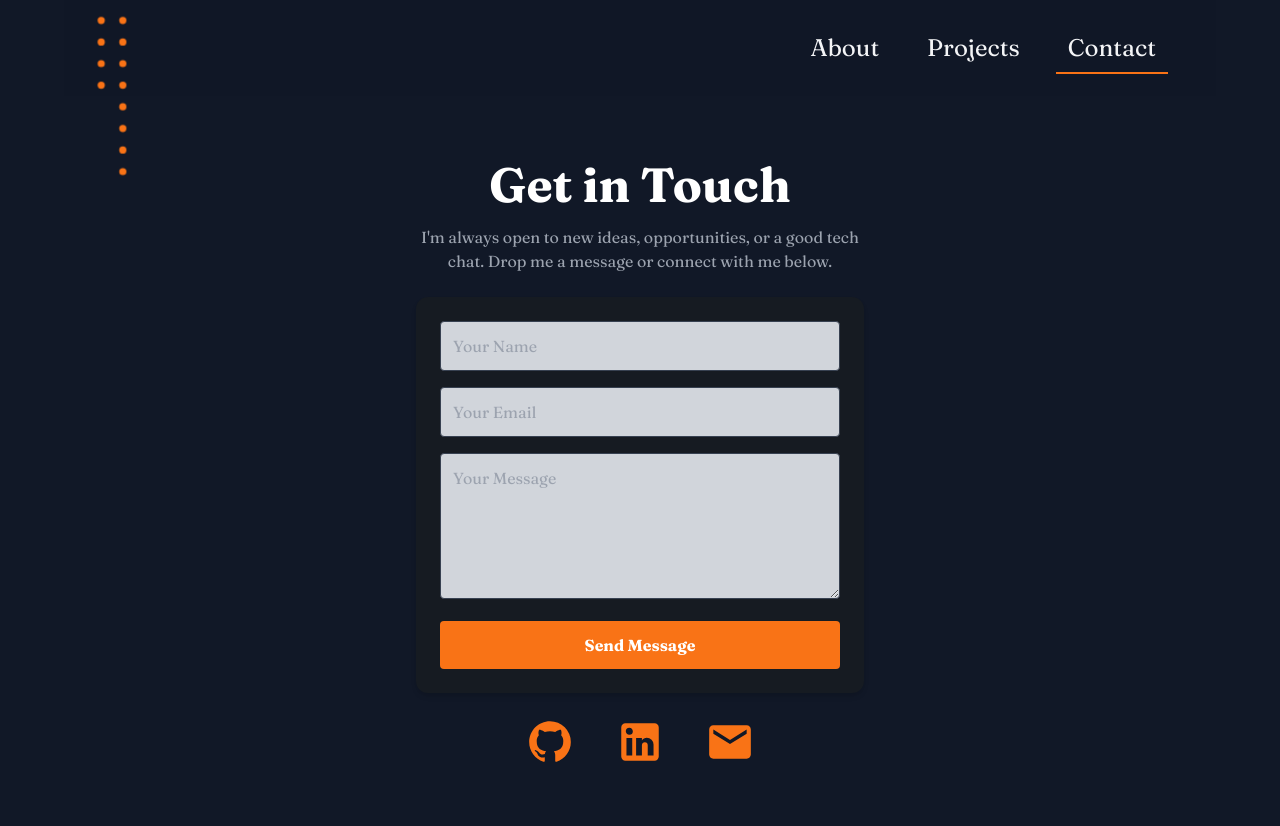
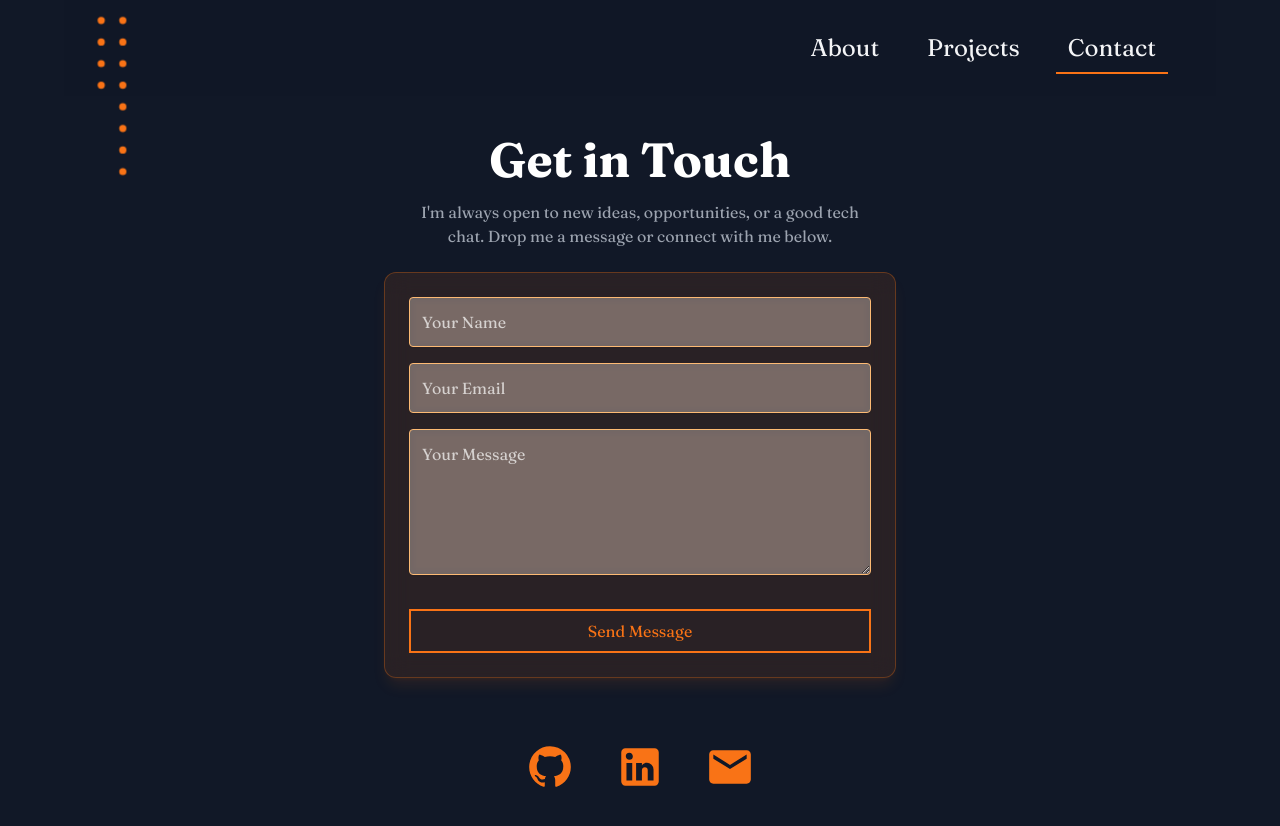
Before and after one commit to karinfdez/nextjs-portfolio, a Next.js app: page /contact in a window 1280 px wide. Shown: the top 826 px of the page. Built offline with nearby package versions, Linux system fonts and the light colour scheme.

Commit message:
Add new animation component to contact form

```diff
--- /dev/null
+++ b/app/components/AnimatedSlideDown.jsx
@@ -0,0 +1,16 @@
+"use client";
+
+import { motion } from "framer-motion";
+
+const AnimatedSlideDown = ({ className = "", children, delay = 0 }) => (
+  <motion.div
+    className={className}
+    initial={{ opacity: 0, y: -20 }}
+    animate={{ opacity: 1, y: 0 }}
+    transition={{ duration: 0.6, delay }}
+  >
+    {children}
+  </motion.div>
+);
+
+export default AnimatedSlideDown;
--- /dev/null
+++ b/app/components/AnimatedSlideUp.jsx
@@ -0,0 +1,16 @@
+"use client";
+
+import { motion } from "framer-motion";
+
+const AnimatedSlideUp = ({ children, delay = 0, className = "" }) => (
+  <motion.div
+    initial={{ opacity: 0, y: 10 }}
+    animate={{ opacity: 1, y: 0 }}
+    transition={{ delay, duration: 0.5 }}
+    className={className}
+  >
+    {children}
+  </motion.div>
+);
+
+export default AnimatedSlideUp;
--- a/app/components/Button.jsx
+++ b/app/components/Button.jsx
@@ -6,6 +6,7 @@ const Button = ({
   label,
   href,
   target,
+  type,
   rel,
   onClick,
   borderColor = "border-white",
@@ -16,7 +17,7 @@ const Button = ({
   const Component = href ? motion.a : motion.button;
   const extraProps = href
     ? { href, target, rel }
-    : { type: "button", onClick };
+    : { type: type ? type : "button", onClick };
 
   return (
     <Component
--- a/app/components/ContactForm.jsx
+++ b/app/components/ContactForm.jsx
@@ -1,15 +1,16 @@
 import React from 'react';
 import { useForm, ValidationError } from '@formspree/react';
+import Button from './Button'
 
 export default function ContactForm() {
     const [state, handleSubmit] = useForm("mldlpyrv");
 
     if (state.succeeded) {
       return (
-        <div className="w-full max-w-md bg-[#161b22] p-6 rounded-xl shadow-md text-center">
+        <div className="w-full max-w-md bg-orange-500/20 p-6 rounded-xl shadow-md text-center my-6">
           <div className="text-green-400 text-4xl mb-4">✓</div>
-          <h3 className="text-xl font-semibold mb-2">Message Sent!</h3>
-          <p className="text-gray-400">Thanks for reaching out. I'll get back to you soon!</p>
+          <h3 className="text-xl font-semibold mb-2 text-black">Message Sent!</h3>
+          <p className="text-black">Thanks for reaching out. I'll get back to you soon!</p>
         </div>
       );
     }
@@ -17,7 +18,7 @@ export default function ContactForm() {
     return (
       <form
         onSubmit={handleSubmit}
-        className="w-full max-w-md bg-[#161b22] p-6 rounded-xl shadow-md"
+        className="bg-orange-500/10 backdrop-blur-md border border-orange-500/30 shadow-lg shadow-orange-500/10 rounded-xl p-6"
       >
         <div className="mb-4">
           <input
@@ -26,7 +27,7 @@ export default function ContactForm() {
             name="name"
             placeholder="Your Name"
             required
-            className="w-full p-3 rounded bg-gray-300 text-black border border-gray-700 focus:outline-none focus:border-orange-500 transition"
+            className="w-full p-3 rounded bg-white/30 text-white placeholder-white/70 border border-orange-300 focus:outline-none focus:border-orange-500 backdrop-blur-sm shadow-sm transitionn"
           />
         </div>
 
@@ -37,13 +38,13 @@ export default function ContactForm() {
             name="email"
             placeholder="Your Email"
             required
-            className="w-full p-3 rounded bg-gray-300 text-black border border-gray-700 focus:outline-none focus:border-orange-500 transition"
+            className="w-full p-3 rounded bg-white/30 text-white placeholder-white/70 border border-orange-300 focus:outline-none focus:border-orange-500 backdrop-blur-sm shadow-sm transition"
           />
           <ValidationError
             prefix="Email"
             field="email"
             errors={state.errors}
-            className="text-red-400 text-sm mt-1"
+            className="text-red-600 text-sm mt-1"
           />
         </div>
 
@@ -54,23 +55,26 @@ export default function ContactForm() {
             placeholder="Your Message"
             required
             rows={5}
-            className="w-full p-3 rounded bg-gray-300 text-black border border-gray-700 focus:outline-none focus:border-orange-500 transition"
+            className="w-full p-3 rounded bg-white/30 text-white placeholder-white/70 border border-orange-300 focus:outline-none focus:border-orange-500 backdrop-blur-sm shadow-sm transition"
           />
           <ValidationError
             prefix="Message"
             field="message"
             errors={state.errors}
-            className="text-red-400 text-sm mt-1"
+            className="text-red-600 text-sm mt-1"
           />
         </div>
 
-        <button
+        <Button
+          label={state.submitting ? 'Sending...' : 'Send Message'}
           type="submit"
           disabled={state.submitting}
-          className="w-full p-3 rounded bg-orange-500 text-white font-bold hover:bg-orange-600 transition disabled:opacity-70"
-        >
-          {state.submitting ? 'Sending...' : 'Send Message'}
-        </button>
+          borderColor="border-orange-500"
+          textColor="text-orange-500"
+          hoverBgColor="hover:bg-orange-500"
+          hoverTextColor="hover:text-white"
+          className="mt-3 w-full"
+        />
       </form>
     );
   }
--- a/app/contact/page.js
+++ b/app/contact/page.js
@@ -33,6 +33,8 @@ import { useState } from 'react';
 import { motion } from 'framer-motion';
 import SocialIcons from "../components/Socialicons";
 import ContactForm from "../components/ContactForm";
+import AnimatedSlideUp from "../components/AnimatedSlideDown";
+import AnimatedSlideDown from "../components/AnimatedSlideDown";
 
 export default function ContactPage() {
 const [copied, setCopied] = useState(false);
@@ -46,31 +48,25 @@ const handleCopy = () => {
 
   return (
     <main className="min-h-screen text-white flex flex-col items-center justify-center px-4">
-      <motion.h1
-        className="text-4xl md:text-5xl font-bold mb-4"
-        initial={{ opacity: 0, y: -20 }}
-        animate={{ opacity: 1, y: 0 }}
-        transition={{ duration: 0.6 }}
-      >
+      <AnimatedSlideDown delay={0.2} className="text-4xl md:text-5xl font-bold mb-4">
         Get in Touch
-      </motion.h1>
+      </AnimatedSlideDown>
 
-      <p className="text-gray-400 mb-6 text-center max-w-md">
+      <AnimatedSlideDown delay={0.3} className="text-gray-400 mb-6 text-center max-w-md">
         I'm always open to new ideas, opportunities, or a good tech chat.
         Drop me a message or connect with me below.
-      </p>
+      </AnimatedSlideDown>
 
-      <ContactForm />
+
 
       {/* Replace this with your own animated SocialIcons component */}
-      <motion.div
-        className="mb-10"
-        initial={{ opacity: 0, y: 10 }}
-        animate={{ opacity: 1, y: 0 }}
-        transition={{ delay: 0.3, duration: 0.5 }}
-      >
+      <AnimatedSlideUp delay={0.4} className="mb-10 w-full max-w-lg">
+        <ContactForm />
+      </AnimatedSlideUp>
+
+      <AnimatedSlideUp delay={0.5} className="mb-10">
         <SocialIcons onEmailClick={handleCopy} />
-      </motion.div>
+      </AnimatedSlideUp>
 
       {copied && <p className="text-green-400 mb-6">Email copied to clipboard!</p>}
 
```
